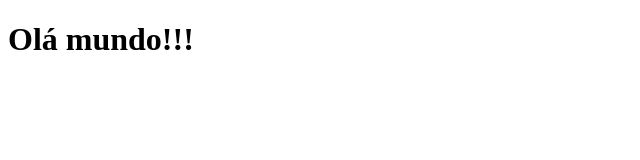
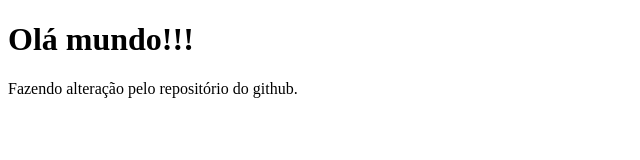
Before and after one commit to JoseNeto6415/aulasIfBraganca, a plain HTML site: page index.html in a window 1280 px wide. Shown: the whole page, without its empty margins (0-640 px from the left). Drawn offline with Linux system fonts and the light colour scheme.

Commit message:
Testando alteração feita em outro lugar.

```diff
--- a/index.html
+++ b/index.html
@@ -7,5 +7,6 @@
 </head>
 <body>
     <h1>Olá mundo!!!</h1>
+    <p>Fazendo alteração pelo repositório do github.</p>
 </body>
 </html>
```
